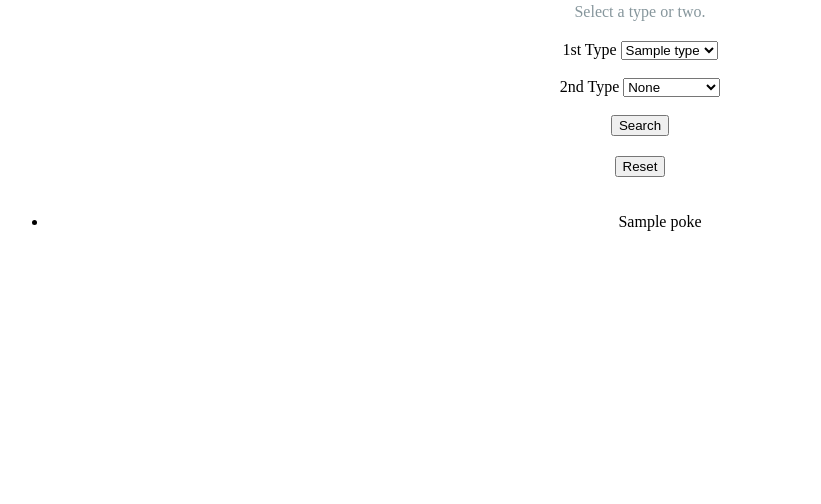
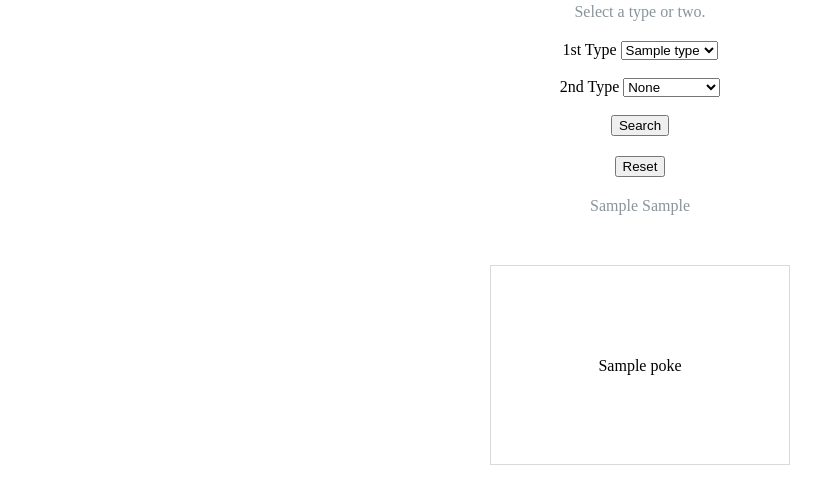
Before and after one commit to danyeaw/ispythepokemon, a FastAPI app: template ispythepokemon/templates/index.html in a window 1280 px wide. Shown: the part 154-658 px from the top of the page, without its empty margins (0-821 px from the left). Run offline with FastAPI, Linux system fonts and the light colour scheme; the template is opened without the code that fills it: most values are stand-ins (such as "Sample title", 1, 10 or a date in 2020); some libraries are stand-ins or nearby versions.

Commit message:
Add cards to display pokemon

```diff
--- a/ispythepokemon/static/style.css
+++ b/ispythepokemon/static/style.css
@@ -72,11 +72,36 @@ form {
 }
 
 .centered {
-  margin:50px auto;
-  text-align:center;
+  margin: 50px auto;
+  text-align: center;
 }
 
 .button::-moz-focus-inner{
   border: 0;
   padding: 0;
 }
+.gallery {
+  /**
+   * Lay out the children of this container with
+   * flexbox, which is horizontal by default.
+   */
+  display: flex;
+  justify-content: center;
+
+  /**
+   * Allow the children to wrap to the next "row",
+   * instead of trying to squeeze them all into
+   * a single row.
+   */
+  flex-wrap: wrap;
+
+  width: 1000px;
+}
+.photo {
+  width: 300px;
+  height: 200px;
+  line-height: 200px;
+  border: 1px solid #D7DBDD;
+  align-content: center;
+  overflow-wrap: normal;
+}
--- a/ispythepokemon/templates/index.html
+++ b/ispythepokemon/templates/index.html
@@ -19,8 +19,9 @@
             {% for type in types %}
             {% if type == type1 %}
             <option value={{type}} selected>{{type}}</option>
+            {% else %}
+            <option>{{type}}</option>
             {% endif %}
-            <option>{{type}}</option>
             {% endfor %}
         </select><br><br>
         <label>2nd Type</label>
@@ -29,8 +30,9 @@
             {% for type in types %}
             {% if type == type2 %}
             <option value={{type}} selected>{{type}}</option>
+            {% else %}
+            <option>{{type}}</option>
             {% endif %}
-            <option>{{type}}</option>
             {% endfor %}
         </select><br><br>
         <button type="submit">Search</button>
@@ -39,10 +41,11 @@
         <button type="submit">Reset</button>
     </form>
 </div>
-<ul>
+<div class="centeredPrompt__item centeredPromptDetails">{{type1}} {{type2}}</div>
+<div class="gallery centered">
     {% for poke in pokemon %}
-    <li>{{poke.name}}</li>
+    <div class="photo">{{poke.name}}</div>
     {% endfor %}
-</ul>
+</div>
 </body>
 </html>
```
